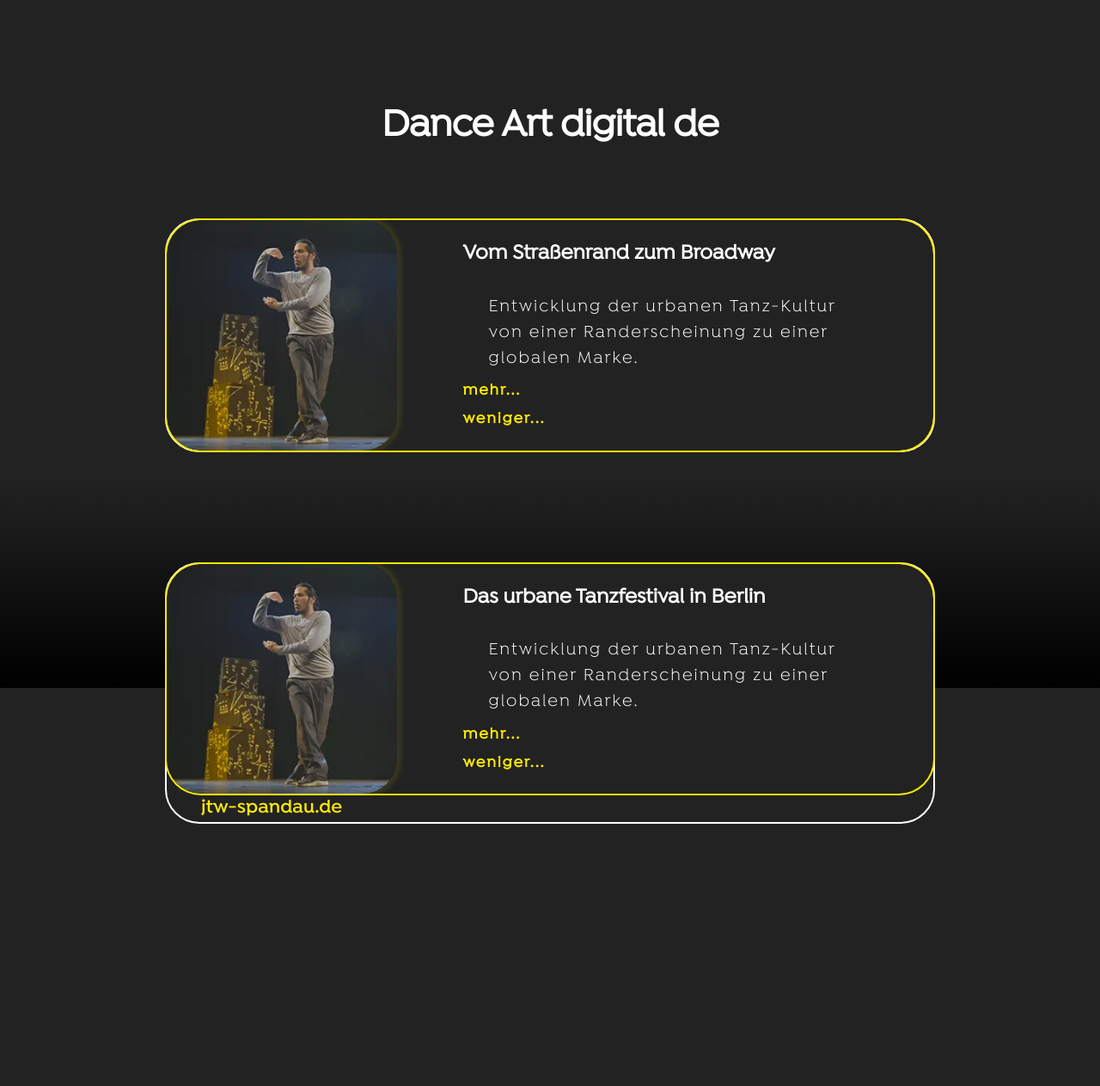
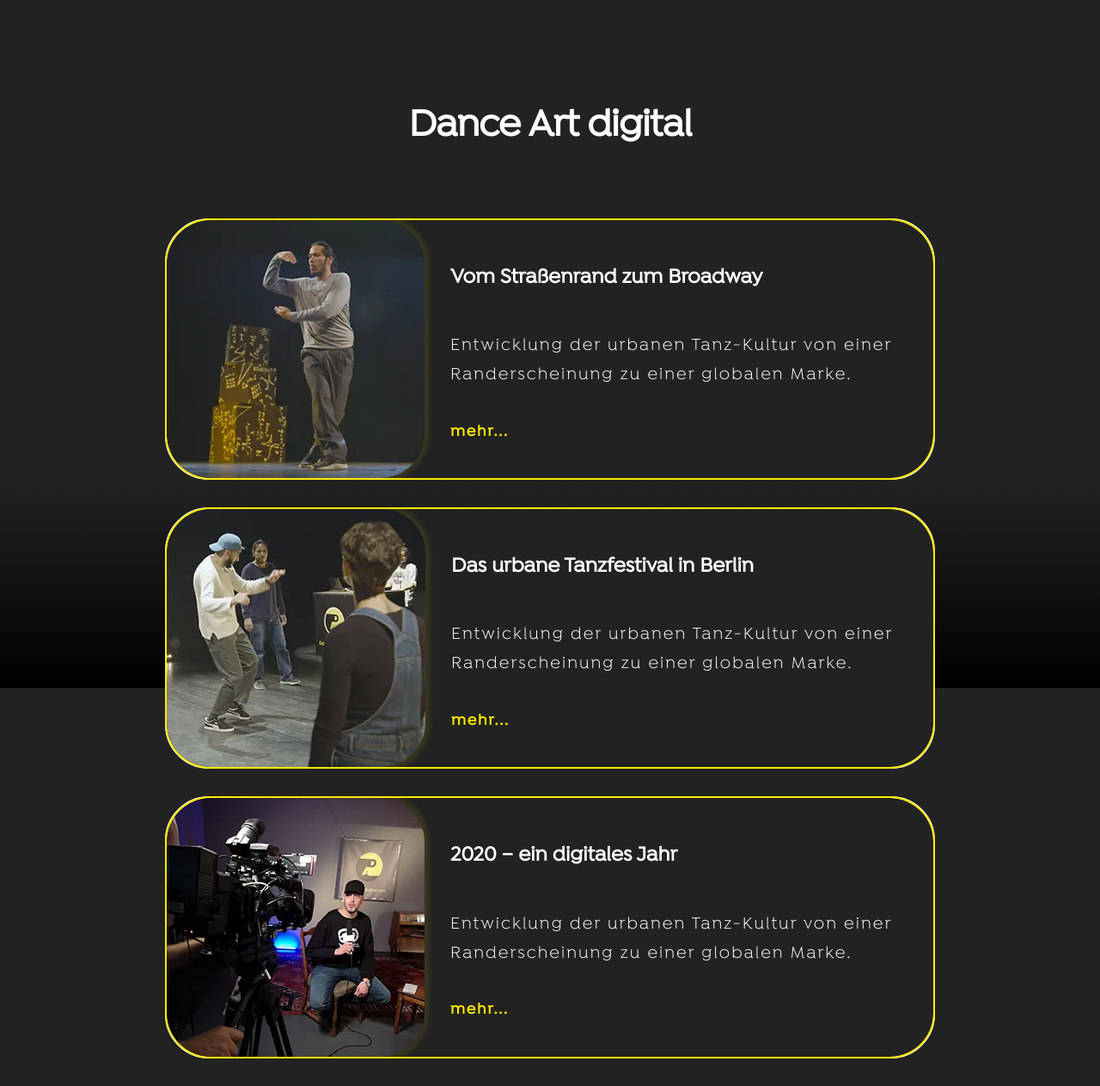
Before and after one commit to TimBittins/danceartfestival, a PHP site: page /pages/danceartdigital.html in a window 1280 px wide. Shown: the whole page at 86% size. Before the commit the page ends 958 px from the top, so only its background shows below. Run offline with PHP 8.4, Linux system fonts and the light colour scheme; some libraries are stand-ins or nearby versions.

Commit message:
infoboxes on dad filled / pictures resized

```diff
--- a/assets/_fonts.scss
+++ b/assets/_fonts.scss
@@ -49,7 +49,7 @@ h1 {
 }
 h2 {
     font-family: isidora-medium, sans-serif;
-    font-size: clamp(2rem, 3.5vw, 5.4rem);
+    font-size: clamp(2.5rem, 3.5vw, 5.4rem);
     letter-spacing: -0.02em;
 }
 .h3__main {
@@ -69,11 +69,11 @@ h4 {
     letter-spacing: 0.1em;
 }
 
-$fs__p : clamp(1.2rem, 2vw , 2rem);
+$fs__p : clamp(1.4rem, 2vw , 2rem);
 p {
     font-size: $fs__p;
     letter-spacing: 0.1em;
-    line-height: 1.5;
+    line-height: 1.7;
 }
 figcaption {
     font-size: clamp(1rem, 1.5vw, 1.4rem) ;
--- a/assets/_landing-page.scss
+++ b/assets/_landing-page.scss
@@ -59,12 +59,12 @@
 .landing-page__cta {
     position: relative;
     display: flex;
-    flex-direction: column;
+    flex-flow: row wrap;
     justify-content: center;
-    align-items: center;
-    gap: 5vh;
+    align-items: stretch;
+    gap: 1.2rem;
     width: 100%;
-    margin: 10rem auto 0;
+    margin: 12rem auto 0;
 
     @media screen and (min-width: $media-query__sm--landscape) {
         flex-direction: row;
--- a/assets/_sub-pages.scss
+++ b/assets/_sub-pages.scss
@@ -9,7 +9,7 @@
     @media screen and (min-width: $media-query__laptop) {
         &:hover {
             box-shadow: $box-shadow__hover;
-            & > .infobox__headline > .infobox__more {
+            & > .infobox__headline > .infobox__more--de::after {
                 color: $contrast-blue;
             }
             & .infobox__img {
@@ -46,7 +46,7 @@
 .pages__infobox {
     @include infobox--mixin();
     width: $infobox__width;
-    margin-bottom: 10vw;
+    margin-bottom: 4vh;
     background-color: $grey-dark;
     border: 2px solid $white;
 }
@@ -58,12 +58,13 @@
     width: 100%;
     box-shadow: 0 0 0 2px $yellow-main;
     overflow: hidden;
-    // z-index: 1;
     transition: box-shadow 0.3s ease;
 
     & .infobox__img {
-        width: 30%;
-        flex: 1 5 10%;
+        width: 100%;
+        height: auto;
+        object-fit: contain;
+        flex: 1 3 100%;
         box-shadow: .05rem 0 .5rem .5rem $yellow-main-transparent;
         border-radius: $infobox__border-radius;
         transition: box-shadow .3s ease;
@@ -71,23 +72,27 @@
 
     & .infobox__headline {
         position: relative;
-        width: 70%;
-        flex: 5 1 100px;
+        width: 100%;
+        flex: 3 1 100%;
         display: flex;
         flex-direction: column;
         justify-content: space-evenly;
-        padding: $infobox__headline-padding;
 
-        & .infobox__h3 {
-            margin: 0;
+
+        & .infobox__more--de,
+        & .infobox__more--en {
+            margin: 1rem 3rem 1.5rem;
         }
-        & .infobox__more {
-            margin: 0;
+        & .infobox__more--de::after {
+            content: "mehr...";
+            display: flex;
+            align-items: center;
             color: $yellow-main;
             transition: all 0.3s ease;
         }
-        & .infobox__less {
-            @extend .infobox__more;
+        & .infobox__more--en::after {
+            @extend .infobox__more--de::after;
+            content: "more...";
         }
         & .infobox__teaser {
             display: none;
@@ -100,7 +105,6 @@
 }
 
 .infobox__content {
-    // padding: 2rem 0;
 
 }
 
@@ -116,23 +120,30 @@
 
 // Infobox Content
 .pages__infobox > input[type=checkbox]:checked ~ .infobox__content,
-.pages__infobox > input[type=checkbox]:checked ~ .infobox__content > * {
+.pages__infobox > input[type=checkbox]:checked ~ .infobox__content > *,
+.pages__infobox > input[type=checkbox]:checked ~ .infobox__content > * > * {
     padding: 1rem 0;
     font-size: $fs__p;
     transition: font-size .3s ease;
 }
 .pages__infobox > input[type=checkbox]:not(:checked) ~ .infobox__content,
-.pages__infobox > input[type=checkbox]:not(:checked) ~ .infobox__content > * {
+.pages__infobox > input[type=checkbox]:not(:checked) ~ .infobox__content > *,
+.pages__infobox > input[type=checkbox]:not(:checked) ~ .infobox__content > * > * {
+    padding: 0;
     font-size: 0px;
     transition: font-size .3s ease;
 }
 
 // Infobox More or Less
-.pages__infobox > input[type=checkbox]:checked + .infobox__label > .infobox__container > .infobox__headline > .infobox__more {
-    display: none;
+.pages__infobox > input[type=checkbox]:checked + .infobox__label > .infobox__container > .infobox__headline > .infobox__more--de::after {
+    content:"weniger...";
 }
-.pages__infobox > input[type=checkbox]:not(:checked) + .infobox__label > .infobox__container > .infobox__headline > .infobox__more {
+.pages__infobox > input[type=checkbox]:checked + .infobox__label > .infobox__container > .infobox__headline > .infobox__more--en::after {
+    content:"less...";
+}
+.pages__infobox > input[type=checkbox]:not(:checked) + .infobox__label > .infobox__container > .infobox__headline > .infobox__more--de {
     display: block;
+
 }
 .pages__infobox > input[type=checkbox]:checked + .infobox__label > .infobox__container > .infobox__headline > .infobox__less {
     display: block;
--- a/assets/_units.scss
+++ b/assets/_units.scss
@@ -18,8 +18,8 @@ $menu__socialmedia-bar--height: unquote("min(230px, 50vw)");
 
 
 /* I N F O B O X E S */
-$infobox__width: clamp(33rem, 70vw, 100rem);
-$infobox__border-radius: unquote("min(4rem, 6vw)");
+$infobox__width: clamp(30rem, 70vw, 100rem);
+$infobox__border-radius: clamp(3rem, 4vw, 7rem);
 $infobox__headline-padding: 1vw 6vw;
 
 
--- a/css/style.css
+++ b/css/style.css
@@ -83,9 +83,9 @@ h4 {
 }
 
 p {
-  font-size: clamp(1.2rem, 2vw, 2rem);
+  font-size: clamp(1.4rem, 2vw, 2rem);
   letter-spacing: 0.1em;
-  line-height: 1.5;
+  line-height: 1.7;
 }
 
 figcaption {
@@ -1180,9 +1180,9 @@ body {
   position: relative;
   top: 0;
   left: 0;
-  border-radius: min(4rem, 6vw);
-  width: clamp(33rem, 70vw, 100rem);
-  margin-bottom: 10vw;
+  border-radius: clamp(3rem, 4vw, 7rem);
+  width: clamp(30rem, 70vw, 100rem);
+  margin-bottom: 4vh;
   background-color: #222222;
   border: 2px solid #ffffff;
 }
@@ -1191,7 +1191,7 @@ body {
   position: relative;
   top: 0;
   left: 0;
-  border-radius: min(4rem, 6vw);
+  border-radius: clamp(3rem, 4vw, 7rem);
   display: -webkit-box;
   display: -ms-flexbox;
   display: flex;
@@ -1220,13 +1220,16 @@ body {
 }
 
 .infobox__container .infobox__img {
-  width: 30%;
+  width: 100%;
+  height: auto;
+  -o-object-fit: contain;
+     object-fit: contain;
   -webkit-box-flex: 1;
-      -ms-flex: 1 5 10%;
-          flex: 1 5 10%;
+      -ms-flex: 1 3 100%;
+          flex: 1 3 100%;
   -webkit-box-shadow: 0.05rem 0 0.5rem 0.5rem rgba(254, 234, 1, 0.1);
           box-shadow: 0.05rem 0 0.5rem 0.5rem rgba(254, 234, 1, 0.1);
-  border-radius: min(4rem, 6vw);
+  border-radius: clamp(3rem, 4vw, 7rem);
   -webkit-transition: -webkit-box-shadow .3s ease;
   transition: -webkit-box-shadow .3s ease;
   transition: box-shadow .3s ease;
@@ -1235,10 +1238,10 @@ body {
 
 .infobox__container .infobox__headline {
   position: relative;
-  width: 70%;
-  -webkit-box-flex: 5;
-      -ms-flex: 5 1 100px;
-          flex: 5 1 100px;
+  width: 100%;
+  -webkit-box-flex: 3;
+      -ms-flex: 3 1 100%;
+          flex: 3 1 100%;
   display: -webkit-box;
   display: -ms-flexbox;
   display: flex;
@@ -1249,18 +1252,28 @@ body {
   -webkit-box-pack: space-evenly;
       -ms-flex-pack: space-evenly;
           justify-content: space-evenly;
-  padding: 1vw 6vw;
 }
 
-.infobox__container .infobox__headline .infobox__h3 {
-  margin: 0;
+.infobox__container .infobox__headline .infobox__more--de,
+.infobox__container .infobox__headline .infobox__more--en {
+  margin: 1rem 3rem 1.5rem;
 }
 
-.infobox__container .infobox__headline .infobox__more, .infobox__container .infobox__headline .infobox__less {
-  margin: 0;
+.infobox__container .infobox__headline .infobox__more--de::after, .infobox__container .infobox__headline .infobox__more--en::after {
+  content: "mehr...";
+  display: -webkit-box;
+  display: -ms-flexbox;
+  display: flex;
+  -webkit-box-align: center;
+      -ms-flex-align: center;
+          align-items: center;
   color: #feea01;
   -webkit-transition: all 0.3s ease;
   transition: all 0.3s ease;
+}
+
+.infobox__container .infobox__headline .infobox__more--en::after {
+  content: "more...";
 }
 
 .infobox__container .infobox__headline .infobox__teaser {
--- a/pages/danceartdigital.html
+++ b/pages/danceartdigital.html
@@ -15,8 +15,8 @@
 
 <main id="website">
     <div class="pages__header">
-        <h2 class="pages__h2" lang="de">Dance Art digital de</h2>
-        <h2 class="pages__h2" lang="en">Dance Art digital en</h2>
+        <h2 class="pages__h2" lang="de">Dance Art digital</h2>
+        <h2 class="pages__h2" lang="en">Dance Art digital</h2>
     </div>
 
     <div class="pages__content">
@@ -38,10 +38,8 @@
                             <p lang="en">Development of the urban dance culture from a marginal phenomenon to a global brand.</p>
                         </div>
 
-                        <h4 class="infobox__more" lang="de">mehr...</h4>
-                        <h4 class="infobox__more" lang="en">more...</h4>
-                        <h4 class="infobox__less" style="display: none;" lang="de">weniger...</h4>
-                        <h4 class="infobox__less" lang="en">less...</h4>
+                        <h4 class="infobox__more--de" lang="de"></h4>
+                        <h4 class="infobox__more--en" lang="en"></h4>
 
                     </div>
                 </section>
@@ -49,7 +47,7 @@
             </label>
 
             <section class="infobox__content">
-                <p class="inbox__text" lang="de">Musik, Kultur, Ausdruck, Selbstverwirklichung, Bewegung, Austausch, Gemeinschaft.
+                <p class="infobox__text" lang="de">Musik, Kultur, Ausdruck, Selbstverwirklichung, Bewegung, Austausch, Gemeinschaft.
                     Es gibt viele Gründe mit dem Tanzen sein Leben  zu füllen und die eigenen Emotionen mit Gleichgesinnten zu teilen. Die in den 1970er Jahren entstandenen urbanen Tanzformen feiern weltweit ihren Einzug in die Theater, doch wurden sie oft an den Rand der bereits anerkannten Künste gestellt.<br><br>Oft wird über eine übergeordnete Bezeichnung gestritten. Tanzformen, die sich aus Einflüssen der amerikanischen Disko- und Clubszene, den afrikanischen Kulturtänzen und den lateinamerikanischen sozialen Gemeinschaftstänzen entwickelten.<br>
                     50 Jahre später gehören die urbanen Tänze, die hauptsächlich der Hip Hop-Kultur zugeordnet werden, zu einer global vernetzten Bewegung friedlicher und freier Menschen mit dem Wunsch nach Veränderung und Entwicklung.<br>
                     Diesen Wunsch zu leben und zu zelebrieren benötigt Raum. Raum, der geschaffen werden muss. <br>
@@ -72,7 +70,7 @@
             <label class="infobox__label" for="infoboxSwitch_2">
 
                 <section class="infobox__container">
-                    <img class="infobox__img" src="../img/dad_infopic_1_01.webp" alt="Dancer on stage">
+                    <img class="infobox__img" src="../img/dad_infopic_2_01.webp" alt="Dancers on stage">
 
                     <div class="infobox__headline">
                         <h3 class="infobox__h3" lang="de">Das urbane Tanzfestival in Berlin</h3>
@@ -83,10 +81,10 @@
                             <p lang="en">Development of the urban dance culture from a marginal phenomenon to a global brand.</p>
                         </div>
 
-                        <h4 class="infobox__more" lang="de">mehr...</h4>
-                        <h4 class="infobox__more" lang="en">more...</h4>
-                        <h4 class="infobox__less" style="display: none;" lang="de">weniger...</h4>
-                        <h4 class="infobox__less" lang="en">less...</h4>
+                        <h4 class="infobox__more--de" lang="de"></h4>
+                        <h4 class="infobox__more--en" lang="en"></h4>
+
+
 
                     </div>
                 </section>
@@ -98,12 +96,65 @@
                     Anerkannte DJ's sorgen für passende Musik bei der Party und bei den Battles. Zudem werden eigene Musikstücke exklusiv für das festival produziert. <br><br>
                     Desweiteren werden Videoformate gezeigt und eine Podiumsdiskussion mit den Akteuren und dem Publikum angeboten, um aktuelle Themen rund um den Tanz zu erörtern.<br>
                     Im Rahmenprogramm finden sich Jamsessions, Chillout-Areas, ein BBQ Abend sowie Trainingsmöglichkeiten für unsere Gäste.<br><br>
-                    Die Seele des Tanzes darf sich frei ausbreiten in den Räumlichkeiten der jugendtheaterwerkstatt Spandau e.V., einem Ort, der für Kunst und Kultur aller Richtungen und für Jedermann verfügbar ist. Dieses Haus bietet nicht nur einen Theatersaal, diverse Räume für kulturelle Arbeit aller Kunstformen, einen Gastro-Bereich, sondern steht auch mit viel Liebe und Erfahrung der Veranstaltung bei. Ein erfahrenes Technikteam kümmert sich um die Realisierung von Ton- und Lichtinstallationen. Neben dem Dance Art festival gibt es hier viele Theater- und Musikproduktionen, mehr Infos gibt es hier: <a class="intext__link" href=“jtw-spandau.de“> jtw-spandau.de</a>
+                    Die Seele des Tanzes darf sich frei ausbreiten in den Räumlichkeiten der jugendtheaterwerkstatt Spandau e.V., einem Ort, der für Kunst und Kultur aller Richtungen und für Jedermann verfügbar ist. Dieses Haus bietet nicht nur einen Theatersaal, diverse Räume für kulturelle Arbeit aller Kunstformen, einen Gastro-Bereich, sondern steht auch mit viel Liebe und Erfahrung der Veranstaltung bei. Ein erfahrenes Technikteam kümmert sich um die Realisierung von Ton- und Lichtinstallationen. Neben dem Dance Art festival gibt es hier viele Theater- und Musikproduktionen, mehr Infos gibt es hier: <a class="intext__link" href=“jtw-spandau.de“> jtw-spandau.de</a> </p>
                 <p class="inbox__text" lang="en">The Dance Art festival is a platform for the urban dance scene and sees itself as a free space for this culture. Offers are created to learn, discuss, evaluate and chill out. International guests, who lead workshops, sit as a jury in battles, give interviews and jam together with the visitors, ensure professional competence. Dancers who are otherwise only known from YouTube or Instagram become tangible. Participants who come from all over Germany and Europe can network and find new contacts. Exchange that is only possible through physical presence.<br><br>
                     Recognized DJs provide suitable music for the party and the battles. In addition, own pieces of music are produced exclusively for the festival.<br>
                     Furthermore, video formats will be shown and a panel discussion with the guests and the audience will be offered to discuss current topics related to dance.<br><br>
                     The additional supporting program includes jam sessions, chill-out areas, a BBQ evening and training opportunities for our guests.<br><br>
-                    The soul of the dance is allowed to spread freely in the premises of the jugendtheaterwerkstatt Spandau e.V., a place that is available for art and culture of all directions and for everyone. This house not only offers a theater, various rooms for cultural work of all art forms, a gastro area, but also supports the event with a lot of love and experience. A professional technical team takes care of the implementation of sound and light installations. In addition to the Dance Art festival, there are many theater and music productions here, more information is available here: <a class="intext__link" href=“jtw-spandau.de“>jtw-spandau.de</a>
+                    The soul of the dance is allowed to spread freely in the premises of the jugendtheaterwerkstatt Spandau e.V., a place that is available for art and culture of all directions and for everyone. This house not only offers a theater, various rooms for cultural work of all art forms, a gastro area, but also supports the event with a lot of love and experience. A professional technical team takes care of the implementation of sound and light installations. In addition to the Dance Art festival, there are many theater and music productions here, more information is available here: <a class="intext__link" href=“jtw-spandau.de“>jtw-spandau.de</a></p>
+            </section>
+        </article>
+
+        <article class="pages__infobox">
+
+            <input type="checkbox" name="infobox switch" id="infoboxSwitch_3">
+            <label class="infobox__label" for="infoboxSwitch_3">
+
+                <section class="infobox__container">
+                    <img class="infobox__img" src="../img/dad_infopic_3_01.webp" alt="Camera on interview">
+
+                    <div class="infobox__headline">
+                        <h3 class="infobox__h3" lang="de">2020 – ein digitales Jahr</h3>
+                        <h3 class="infobox__h3" lang="en">2020- a digital year</h3>
+
+                        <div class="infobox__teaser">
+                            <p lang="de">Entwicklung der urbanen Tanz-Kultur von einer Randerscheinung zu einer globalen Marke.</p>
+                            <p lang="en">Development of the urban dance culture from a marginal phenomenon to a global brand.</p>
+                        </div>
+
+                        <h4 class="infobox__more--de" lang="de"></h4>
+                        <h4 class="infobox__more--en" lang="en"></h4>
+
+
+
+                    </div>
+                </section>
+
+            </label>
+
+            <section class="infobox__content">
+                <p class="inbox__text" lang="de">Nichts hat in den letzten Jahrzehnten die Kunstwelt so erschüttert, wie die globale Pandemie in 2020. Clubs, Theater, Kinos, alles war geschlossen ode nur beschränkt nutzbar. Nicht nur der kulturelle Schaden in der Gesellschaft war spürbar, vorallem die Kunstschaffenden haben unter der Situation gelitten, ihre Existenzen in Gefahr.<br>
+                    „Nicht systemrelevant“ und fertig. Unterstützung gab es nur unzureichend. <br>
+                    Für das Dance Art festival keine hinzunehmende Situation, eine Anpassung musste her.
+                    Nach Absprache mit dem Kulturamt Spandau und im Rahmen aller Möglichkeiten des  Infektionsschutzes wurde ein digitales festival umgesetzt.<br><br>
+                    KünstlerInnen, die aus Corona-Hotspots stammen, wurden auf die nächste Ausgabe des Dance Art festivals verlegt und neue Gäste engagiert.<br>
+                    Workshops, Party, BBQ und gemeinschaftliches Beisammensein musste leider ersatzlos gestrichen werden.<br><br>
+                    Da eine öffentliche Veranstaltung mit Publikumsbesuch ausgeschlossen war, wurde das Konzept um viele Videoformate erweitert. <br>
+                    Aber aus Chaos entstehen auch neue Chancen. Die TänzerInnen und DJ's wurden ins Zentrum des Geschehens gelegt und haben durch ihren Einsatz, ihre Persönlichkeit und ihre Kunst dem festival Leben eingehaucht.<br><br>
+                    Alle Fotos und Videos sind auf unseren sozialen Plattformen zu sehen und ihr seid herzlich eingeladen, dort mit euren Kommentaren mitzudiskutieren. </p>
+                <p class="inbox__text" lang="en">The Dance Art festival is a platform for the urban dance scene and sees itself as a free space for this culture. Offers are created to learn, discuss, evaluate and chill out. International guests, who lead workshops, sit as a jury in battles, give interviews and jam together with the visitors, ensure professional competence. Dancers who are otherwise only known from YouTube or Instagram become tangible. Participants who come from all over Germany and Europe can network and find new contacts. Exchange that is only possible through physical presence.<br><br>
+                    Recognized DJs provide suitable music for the party and the battles. In addition, own pieces of music are produced exclusively for the festival.<br>
+                    Furthermore, video formats will be shown and a panel discussion with the guests and the audience will be offered to discuss current topics related to dance.<br><br>
+                    The additional supporting program includes jam sessions, chill-out areas, a BBQ evening and training opportunities for our guests.<br><br>
+                    The soul of the dance is allowed to spread freely in the premises of the jugendtheaterwerkstatt Spandau e.V., a place that is available for art and culture of all directions and for everyone. This house not only offers a theater, various rooms for cultural work of all art forms, a gastro area, but also supports the event with a lot of love and experience. A professional technical team takes care of the implementation of sound and light installations. In addition to the Dance Art festival, there are many theater and music productions here, more information is available here: <a class="intext__link" href=“jtw-spandau.de“>jtw-spandau.de</a>Nothing has shaken the art world like the global pandemic in 2020 in the last decades. Clubs, theaters, cinemas, everything was closed or only usable to a limited extent. Not only was the cultural damage in society noticeable, the artists in particular suffered from the situation, their existence in danger.<br>
+                    "Not systemically relevant" and done. There was insufficient support.<br>
+                    For the Dance Art festival this was not an acceptable situation, an adjustment was needed.
+                    A digital festival was implemented after consultation with the Spandau Cultural Office and within the scope of all possible infection control options.<br><br>
+                    Artists who come from Corona hotspots have been moved to the next edition of the Dance Art festival and new guests have been hired.<br>
+                    Workshops, parties, BBQ and get-togethers unfortunately had to be canceled without replacement.<br><br>
+                    Since a public event with visitors was not possible, the concept was expanded to include many video formats.<br>
+                    But chaos also creates new opportunities. The dancers and DJs were placed in the center of the action and breathed life into the festival through their commitment, their personality and their art.<br><br>
+                    All photos and videos can be seen on our social platforms and you are cordially invited to join the discussion with your comments.</p>
             </section>
         </article>
     </div>
```
Also changed, not shown: other parts of css/style.css (+24 -17 lines), img/dad_infopic_2_01.webp (added), img/dad_infopic_3_01.webp (added).
